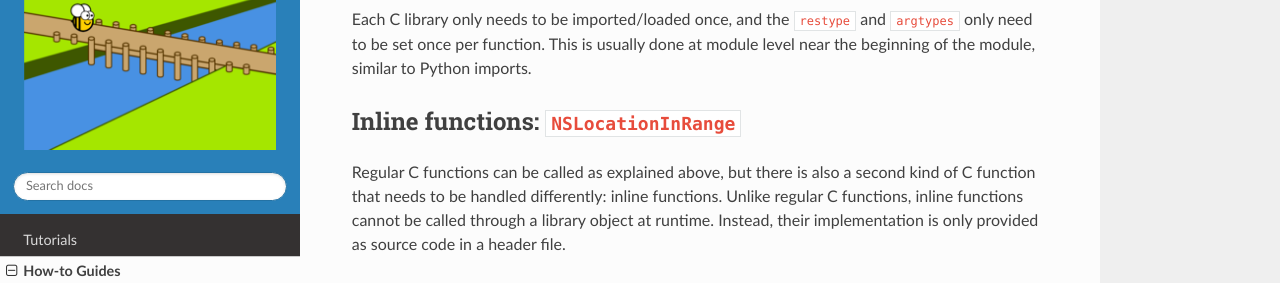
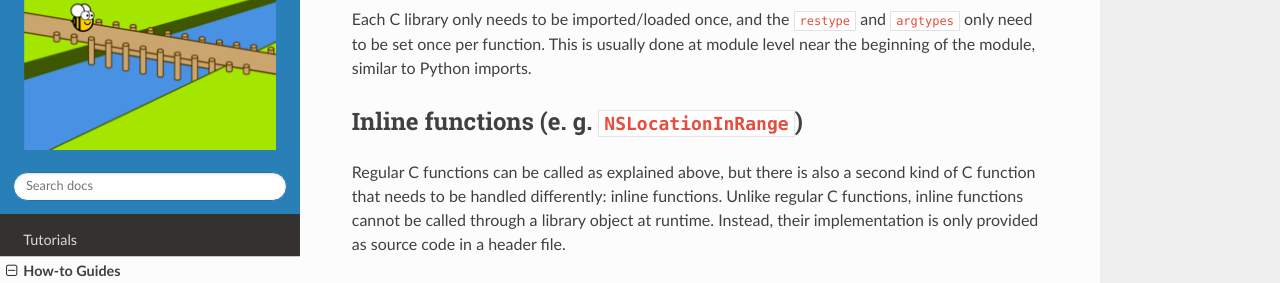
Before and after one commit to beeware/rubicon-objc, a Sphinx documentation site: the page built from docs/how-to/c-functions.rst, in a window 1280 px wide and 1400 px high, scrolled down 2352 px. Shown: the part 155-438 px from the top of the window. Built offline with Sphinx 7.4.7 and the Read the Docs theme 2.0.0, drawn with Linux system fonts in a browser that asks for light colours; some of the changed text lies outside the part shown.

```diff
--- a/docs/how-to/c-functions.rst
+++ b/docs/how-to/c-functions.rst
@@ -89,8 +89,8 @@ Most real examples of C functions are more complicated than ``puts``, but the ba
 
 Each C library only needs to be imported/loaded once, and the ``restype`` and ``argtypes`` only need to be set once per function. This is usually done at module level near the beginning of the module, similar to Python imports.
 
-Inline functions: ``NSLocationInRange``
----------------------------------------
+Inline functions (e. g. ``NSLocationInRange``)
+----------------------------------------------
 
 Regular C functions can be called as explained above, but there is also a second kind of C function that needs to be handled differently: inline functions. Unlike regular C functions, inline functions cannot be called through a library object at runtime. Instead, their implementation is only provided as source code in a header file.
 
@@ -128,8 +128,8 @@ You can then put this translated function into your Python code and call it in p
         def NSLocationInRange(loc, range):
             return loc >= range.location and loc - range.location < range.length
 
-Global variables and constants: ``NSFoundationVersionNumber``
--------------------------------------------------------------
+Global variables and constants (e. g. ``NSFoundationVersionNumber``)
+--------------------------------------------------------------------
 
 Some C libraries expose not just functions, but also global variables. An example of this is the Foundation framework, which defines the global variable ``NSFoundationVersionNumber`` in ``<Foundation/NSObjCRuntime.h>``:
 
```
